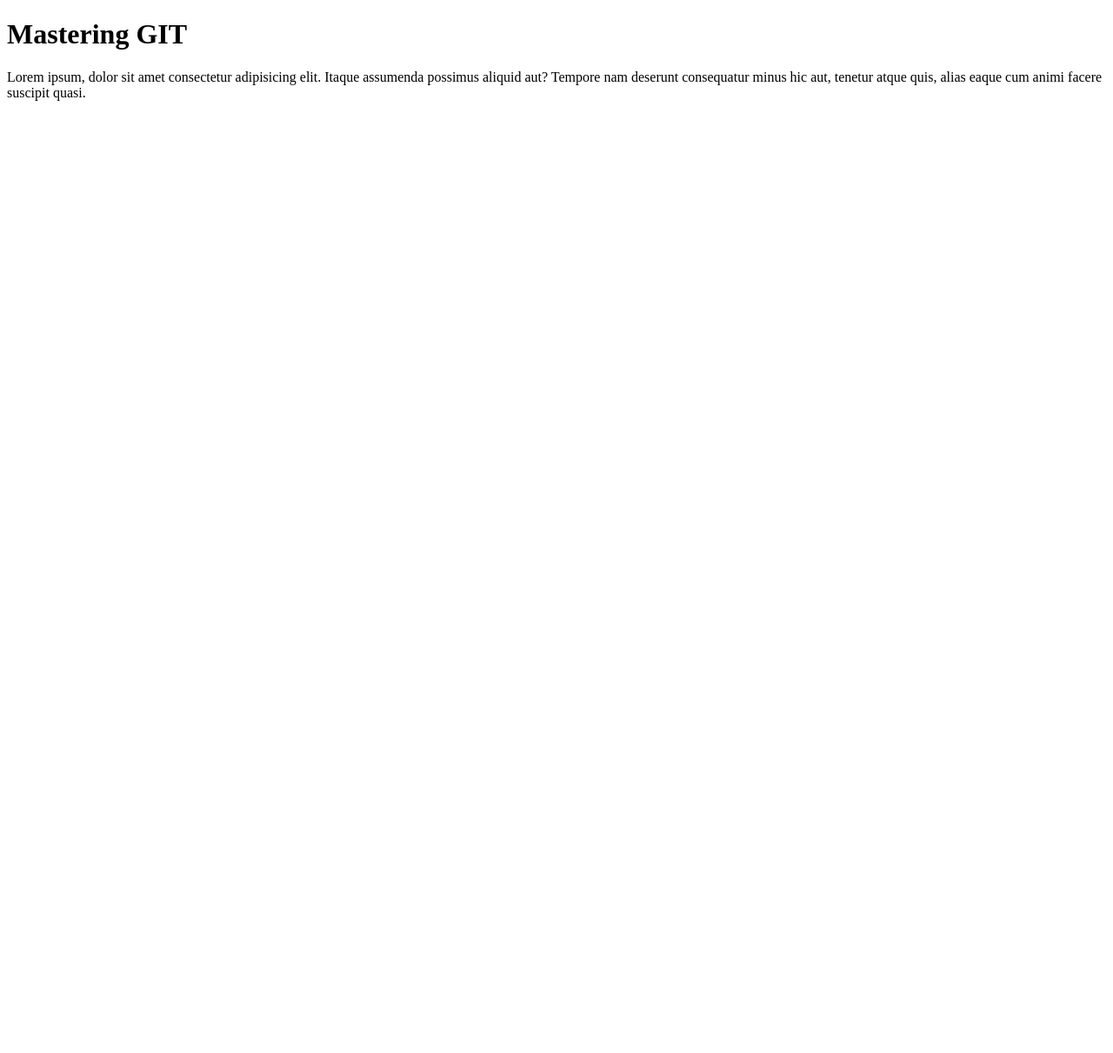
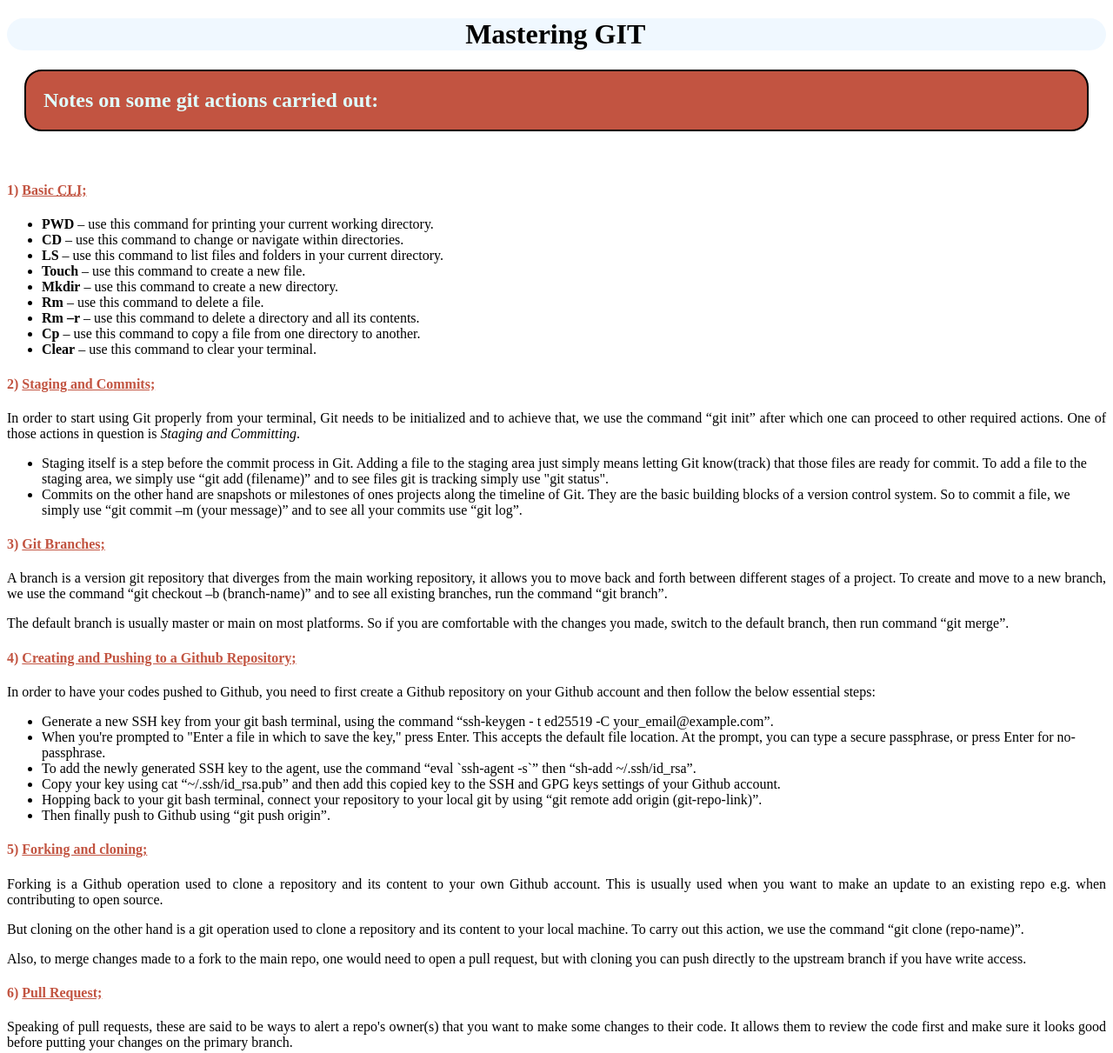
Before and after one commit to dhexmun/bud-git-assignment, a plain HTML site: page index.html in a window 1280 px wide. Shown: the whole page at 87% size. Before the commit the page ends 800 px from the top, so only its background shows below. Drawn offline with Linux system fonts and the light colour scheme.

Commit message:
first bud assignment

```diff
--- a/index.html
+++ b/index.html
@@ -4,11 +4,83 @@
     <meta charset="UTF-8">
     <meta name="viewport" content="width=device-width, initial-scale=1.0">
     <title>BUD - Git tutorial</title>
+    <link rel="stylesheet" href="styles.css">
 </head>
 
 <body>
-     <h1>Mastering GIT</h1>
+     <h1 id="earth">Mastering GIT</h1>
      <!-- do assignment here -->
-     <p>Lorem ipsum, dolor sit amet consectetur adipisicing elit. Itaque assumenda possimus aliquid aut? Tempore nam deserunt consequatur minus hic aut, tenetur atque quis, alias eaque cum animi facere suscipit quasi.</p>
+     <h2 class="mecury">Notes on some git actions carried out:</h2><br>
+
+     <h4><strong>1) <u>Basic <abbr title="Command Line Interface">CLI;</abbr></u></strong></h4>
+     <ul>
+        <li><b>PWD</b> – use this command for printing your current working directory.</li>
+        <li><b>CD</b> – use this command to change or navigate within directories.</li>
+        <li><b>LS</b> – use this command to list files and folders in your current directory.</li>
+        <li><b>Touch</b> – use this command to create a new file.</li>
+        <li><b>Mkdir</b> – use this command to create a new directory.</li>
+        <li><b>Rm</b> – use this command to delete a file.</li>
+        <li><b>Rm –r</b> – use this command to delete a directory and all its contents.</li>
+        <li><b>Cp</b> – use this command to copy a file from one directory to another.</li>
+        <li><b>Clear</b> – use this command to clear your terminal.</li>
+     </ul>
+
+     <h4><strong>2) <u>Staging and Commits;</u></strong></h4>
+     <p>In order to start using Git properly from your terminal, Git needs to be initialized
+        and to achieve that, we use the command “git init” after which one can proceed to other
+        required actions. One of those actions in question is <em>Staging and Committing</em>.</p>
+     <ul>
+        <li>Staging itself is a step before the commit process in Git. Adding a file to the staging
+            area just simply means letting Git know(track) that those files are ready for
+            commit. To add a file to the staging area, we simply use “git add (filename)” and
+            to see files git is tracking simply use "git status".</li>
+        <li>Commits on the other hand are snapshots or milestones of ones projects along the timeline of
+            Git. They are the basic building blocks of a version control system. So to commit
+            a file, we simply use “git commit –m (your message)” and to see all your commits
+            use “git log”.</li>
+     </ul>
+
+     <h4><strong>3) <u>Git Branches;</u></strong></h4>
+     <p>A branch is a version git repository that diverges from the main working
+        repository, it allows you to move back and forth between different stages of a
+        project. To create and move to a new branch, we use the command “git checkout –b
+        (branch-name)” and to see all existing branches, run the command “git branch”.</p>
+     <p>The default branch is usually master or main on most platforms. So if you are
+        comfortable with the changes you made, switch to the default branch, then
+        run command “git merge”.</p>
+
+    <h4><strong>4) <u>Creating and Pushing to a Github Repository;</u></strong></h4>
+    <p>In order to have your codes pushed to Github, you need to
+        first create a Github repository on your Github account and then follow the below essential steps:</p>
+
+        <ul>
+            <li>Generate a new SSH key from your git bash terminal, using the command “ssh-keygen -
+                t ed25519 -C your_email@example.com”.</li>
+            <li> When you're prompted to "Enter a file in which to save the key," press Enter.
+                This accepts the default file location. At the prompt, you can type a secure passphrase,
+                or press Enter for no-passphrase.</li>
+            <li>To add the newly generated SSH key to the agent, use the command “eval `ssh-agent -s`”
+                then “sh-add ~/.ssh/id_rsa”.</li>
+            <li>Copy your key using cat “~/.ssh/id_rsa.pub” and then add this copied key to the
+                SSH and GPG keys settings of your Github account.</li>
+            <li>Hopping back to your git bash terminal, connect your repository to your local git by
+                using “git remote add origin (git-repo-link)”.</li>
+            <li>Then finally push to Github using “git push origin”.</li>
+        </ul>
+
+    <h4><strong>5) <u>Forking and cloning;</u></strong></h4>
+    <p>Forking is a Github operation used to clone a repository and its content to
+        your own Github account. This is usually used when you want to make an
+        update to an existing repo e.g. when contributing to open source.</p>
+    <p>But cloning on the other hand is a git operation used to clone a repository and its content to your
+        local machine. To carry out this action, we use the command “git clone (repo-name)”.</p>
+    <p>Also, to merge changes made to a fork to the main repo, one would need to open a
+        pull request, but with cloning you can push directly to the upstream branch if
+        you have write access.</p>
+
+    <h4><strong>6) <u>Pull Request;</u></strong></h4>
+    <p>Speaking of pull requests, these are said to be ways to alert a repo's owner(s) that you want to make
+        some changes to their code. It allows them to review the code first and make sure
+        it looks good before putting your changes on the primary branch.</p>
 </body>
 </html>
--- a/styles.css
+++ b/styles.css
@@ -0,0 +1,29 @@
+#earth {
+    text-align: center;
+    border: 2px;
+    border-color: black;
+    background-color: aliceblue;
+    border-radius: 50pt;
+    padding-inline-end: 2pt;
+}
+
+.mecury {
+background-color: rgb(194, 84, 65);
+  color: lightcyan;
+  border: 2px solid black;
+  margin: 20px;
+  padding: 20px;
+  border-radius: 20px;
+}
+
+p {
+    text-align: center;
+    text-align: justify;
+}
+
+h4 {
+    border: 1px solid black;
+    border-width: 2px;
+    color: rgb(194, 84, 65);
+    border-style: inherit;
+}
```
Also changed, not shown: dhexmun.txt (added), 1 other file.
